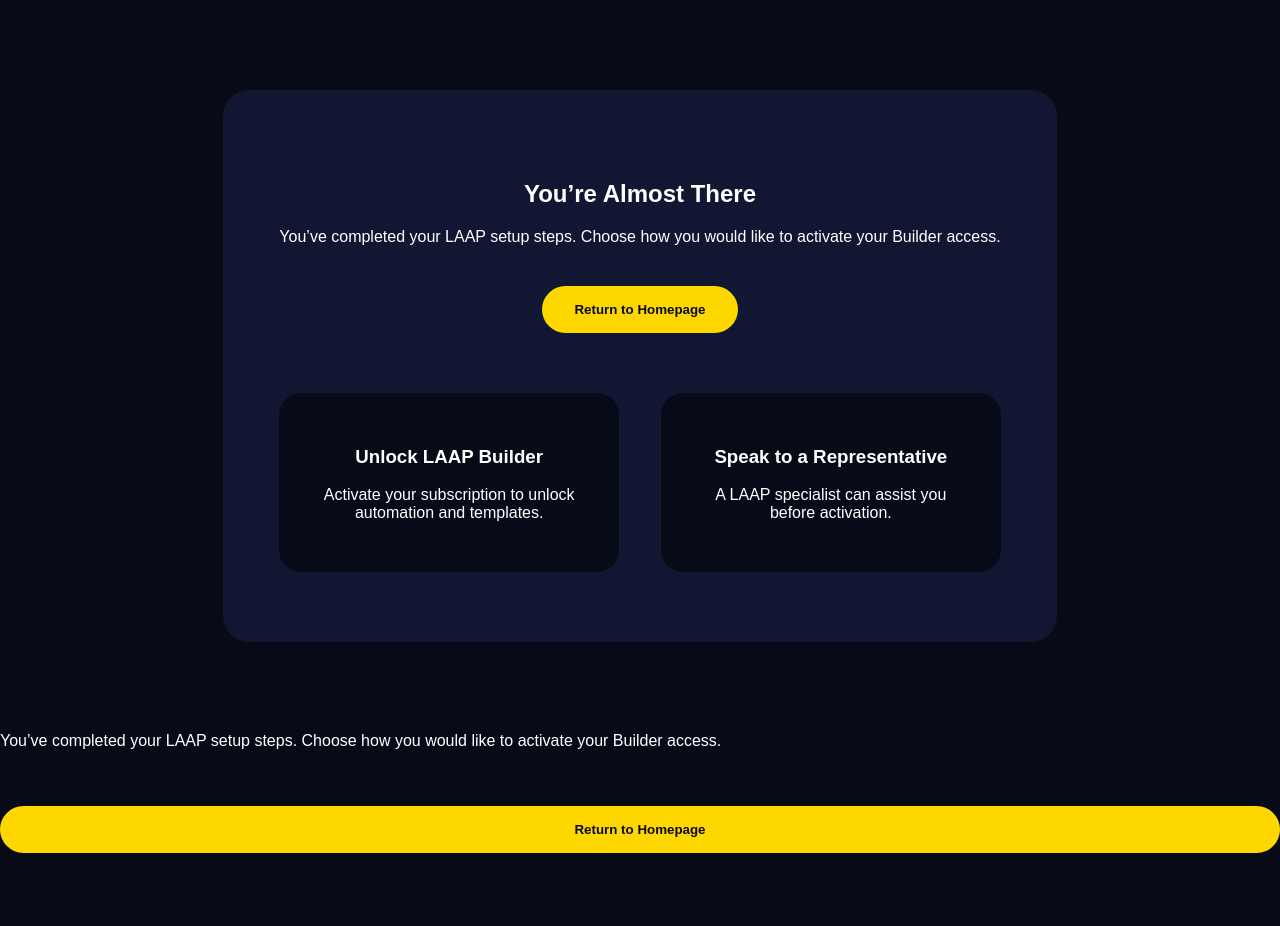
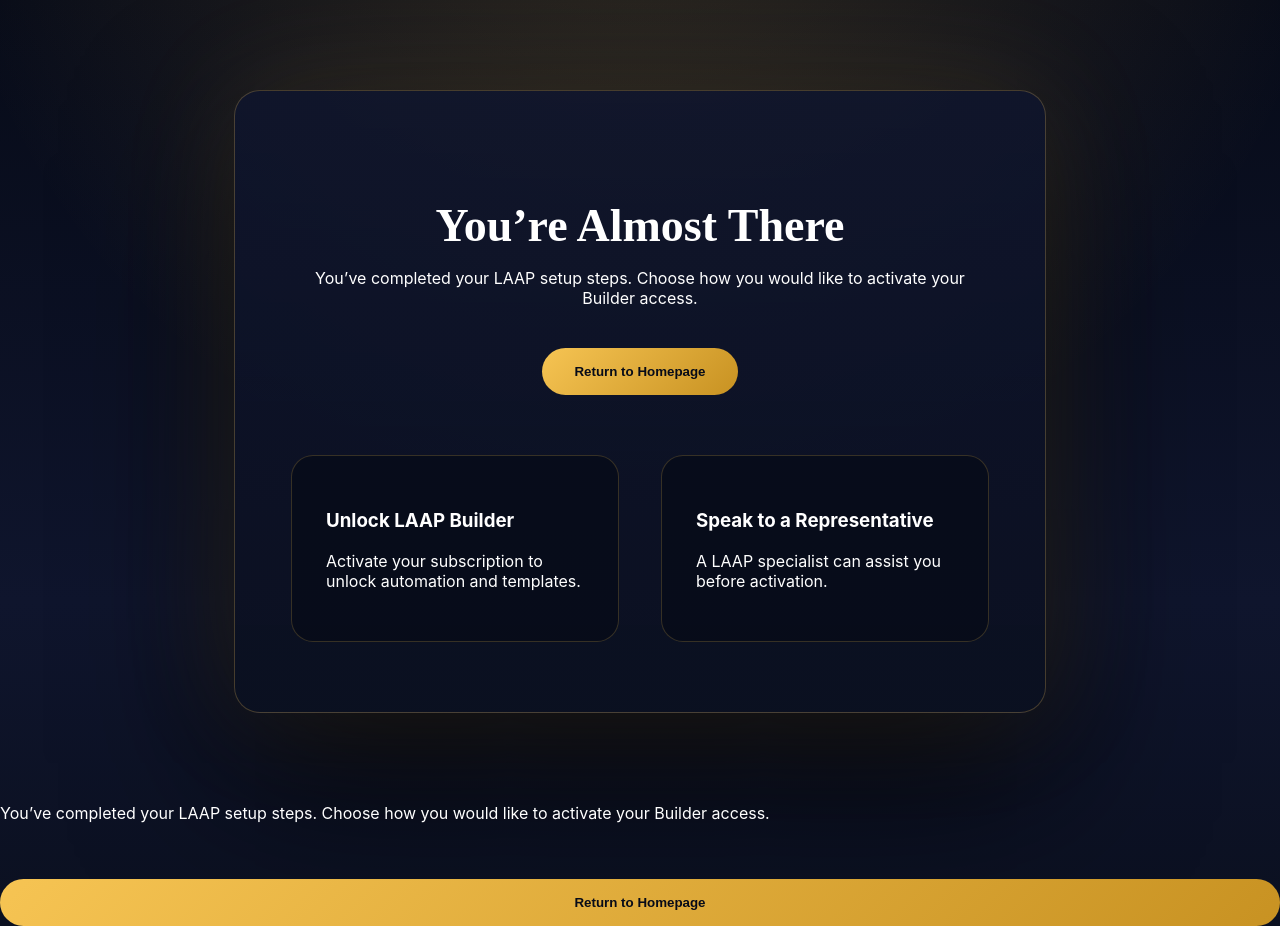
Before and after one commit to LaFaries/LAAP, a plain HTML site: page subscribe/decisionpage/index.html in a window 1280 px wide. Before the commit the page ends 853 px from the top, so only its background shows below. Drawn offline with Linux system fonts and the light colour scheme.

Commit message:
Update index.html

```diff
--- a/subscribe/decisionpage/index.html
+++ b/subscribe/decisionpage/index.html
@@ -6,11 +6,28 @@
 <title>LAAP Access Options | LaFaries Mortimer LLC</title>
 
 <style>
+
+:root{
+--midnight:#070b18;
+--charcoal:#0f152d;
+--cream:#f3efe6;
+--gold:#f6c453;
+--gold-deep:#c89222;
+--ink:#ffffff;
+--heading:"Cormorant Garamond",serif;
+--body:"Inter",sans-serif;
+}
+
+*{box-sizing:border-box}
+
 body{
 margin:0;
-font-family:Arial;
-background:#070b18;
-color:#fff;
+font-family:var(--body);
+color:var(--ink);
+min-height:100vh;
+background:
+radial-gradient(circle at 50% -20%, rgba(246,196,83,.18), transparent 55%),
+linear-gradient(180deg,#070b18,#0f152d 65%, #0b1020);
 display:flex;
 flex-direction:column;
 }
@@ -19,29 +36,49 @@ flex-direction:column;
 max-width:860px;
 margin:auto;
 padding:90px 24px;
+width:100%;
 }
 
 .panel{
-background:#111733;
+background:linear-gradient(180deg,rgba(15,21,45,.85),rgba(11,16,32,.95));
 border-radius:26px;
 padding:70px 56px;
+border:1px solid rgba(246,196,83,.25);
 text-align:center;
-overflow:hidden;
-overflow:hidden;
+box-shadow:
+0 0 120px rgba(246,196,83,.12),
+0 60px 160px rgba(0,0,0,.85);
+}
+
+h1{
+font-family:var(--heading);
+font-size:46px;
+margin-bottom:14px;
 }
 
 .options{
 display:grid;
-grid-template-columns:repeat(auto-fit,minmax(260px,1fr));
+grid-template-columns:repeat(2,1fr);
 gap:42px;
 margin:60px auto 0;
 width:100%;
 }
 
 .card{
-background:#070b18;
+background:rgba(7,11,24,.7);
 border-radius:22px;
 padding:34px;
+border:1px solid rgba(246,196,83,.2);
+text-align:left;
+transition:.35s ease;
+}
+
+.card.primary{
+transform:scale(1.06);
+border:1px solid rgba(246,196,83,.45);
+box-shadow:
+0 0 60px rgba(246,196,83,.22),
+0 30px 90px rgba(0,0,0,.7);
 }
 
 .btn{
@@ -52,7 +89,7 @@ border-radius:999px;
 padding:16px 32px;
 font-weight:700;
 cursor:pointer;
-background:gold;
+background:linear-gradient(135deg,var(--gold),var(--gold-deep));
 color:#070b18;
 }
 
```
